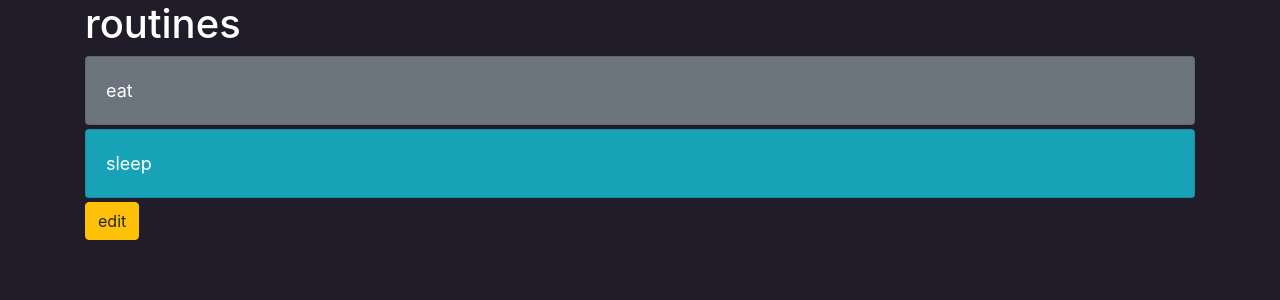
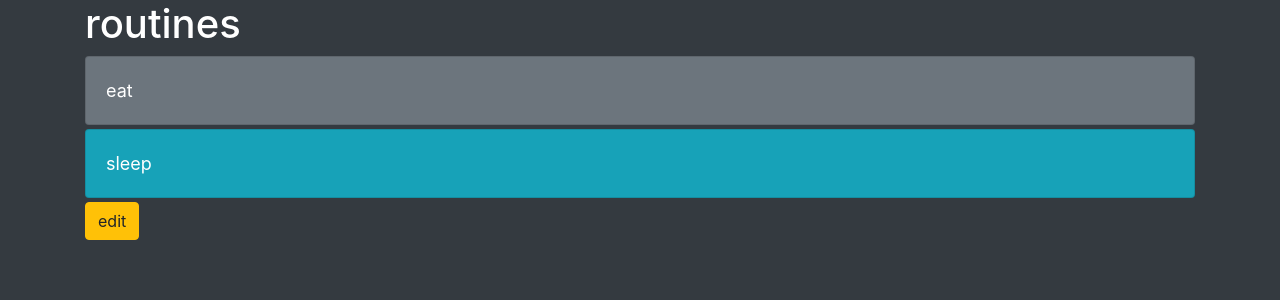
Before and after one commit to juissi999/routines, a Svelte app: page / in a window 1280 px wide. Shown: the top 300 px of the page. Built offline with nearby package versions, Linux system fonts and the light colour scheme.

Commit message:
Fix bgcolor not displaying on some browsers

```diff
--- a/public/global.css
+++ b/public/global.css
@@ -1,4 +1,3 @@
-html,
-body {
-  background-color: #201c29 !important;
+.bg-dark {
+  background-color: #201c29;
 }
--- a/public/index.html
+++ b/public/index.html
@@ -13,5 +13,5 @@
     <script defer src="/build/bundle.js"></script>
   </head>
 
-  <body></body>
+  <body class="bg-dark"></body>
 </html>
```
